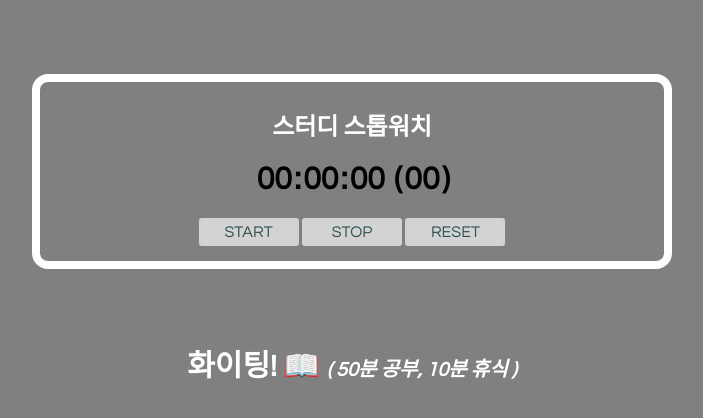
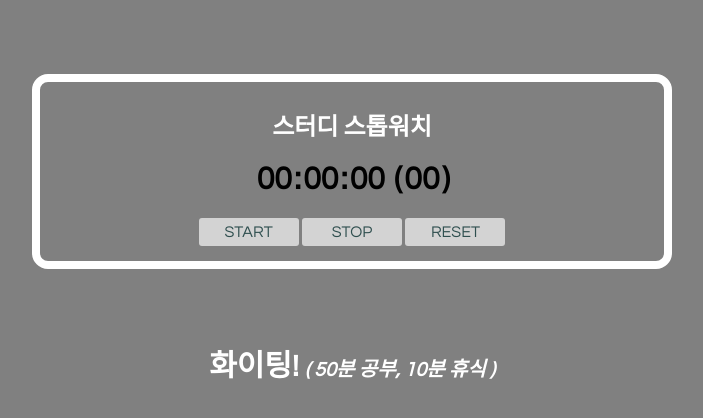
Before and after one commit to gitgiung/StopWatch, a plain HTML site: page index.html in a window 1280 px wide. Shown: the whole page, without its empty margins (288-991 px from the left). Drawn offline with Linux system fonts and the light colour scheme.

Commit message:
delete book emoji

```diff
--- a/index.html
+++ b/index.html
@@ -20,7 +20,7 @@
     <button id="bt__reset">RESET</button>
   </div>
   <br><br>
-  <h3>화이팅! 📖 <em>&#40; 50분 공부, 10분 휴식 &#41;</em> </h3>
+  <h3>화이팅!  <em>&#40; 50분 공부, 10분 휴식 &#41;</em> </h3>
   <br>
   <h4>10분간 휴식! 😊</h4>
 
```
